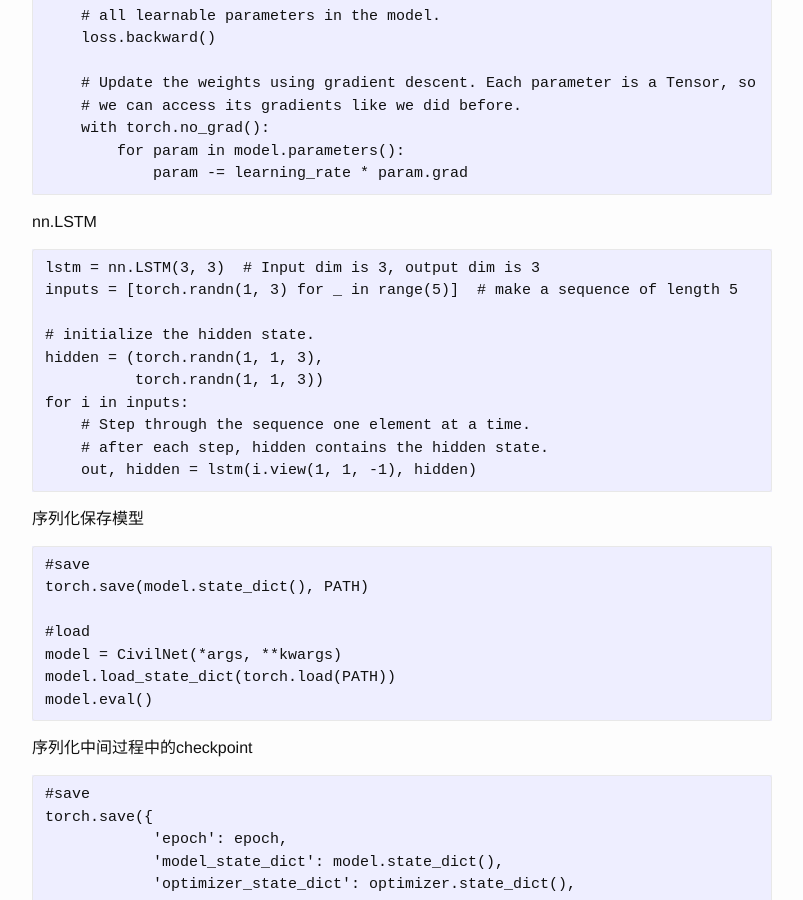
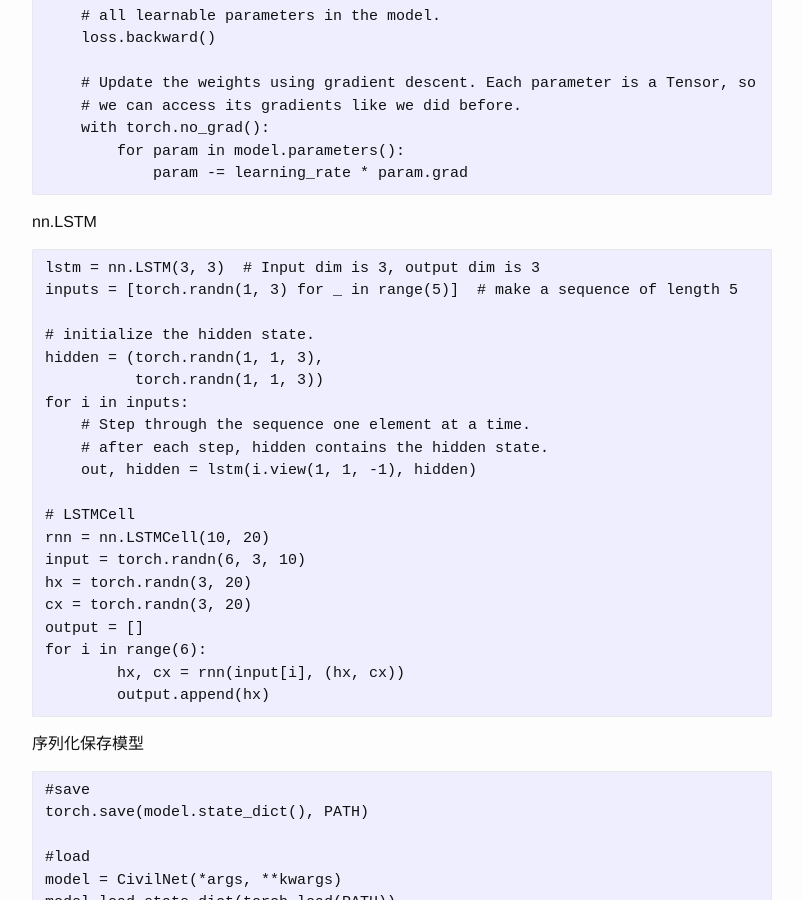
Before and after one commit to josephstalin117/josephstalin117.github.io, a Jekyll site: the page built from _posts/2019-3-11-pytorch.markdown, in a window 1280 px wide and 900 px high, scrolled down 6880 px. Shown: the whole window, without its empty margins (238-1041 px from the left). Built offline with Jekyll 4.4.1, drawn with Linux system fonts in a browser that asks for light colours.

Commit message:
add lstmCell

````diff
--- a/_posts/2019-3-11-pytorch.markdown
+++ b/_posts/2019-3-11-pytorch.markdown
@@ -336,6 +336,16 @@ for i in inputs:
     # Step through the sequence one element at a time.
     # after each step, hidden contains the hidden state.
     out, hidden = lstm(i.view(1, 1, -1), hidden)
+
+# LSTMCell
+rnn = nn.LSTMCell(10, 20)
+input = torch.randn(6, 3, 10)
+hx = torch.randn(3, 20)
+cx = torch.randn(3, 20)
+output = []
+for i in range(6):
+	hx, cx = rnn(input[i], (hx, cx))
+	output.append(hx)
 ```
 
 序列化保存模型
````
